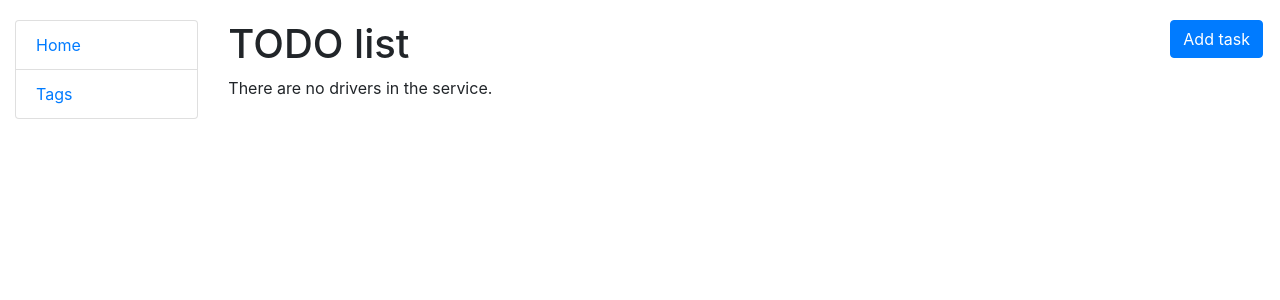
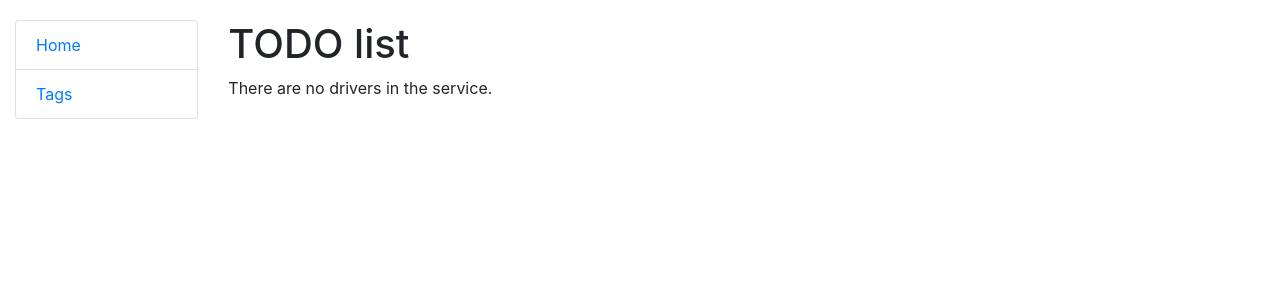
Before and after one commit to Vasavik-ua/Todo-List, a Django app: page / in a window 1280 px wide. Shown: the top 300 px of the page. Run offline with Django 5.2, Linux system fonts and the light colour scheme; data that the repository does not hold is empty.

Commit message:
fix addentations

```diff
--- a/templates/base.html
+++ b/templates/base.html
@@ -24,7 +24,6 @@
                 {% endblock %}
             </div>
             <div class="col-sm-10 ">
-                <a href="#" class="btn btn-primary link-to-page align-right">Add task</a>
                 {% block content %}{% endblock %}
             </div>
         </div>
```
